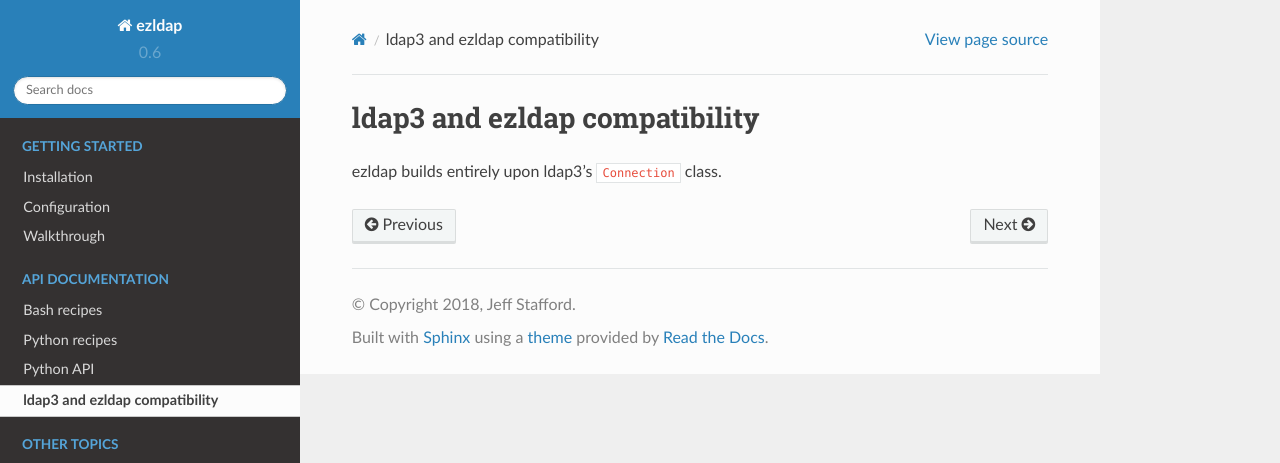
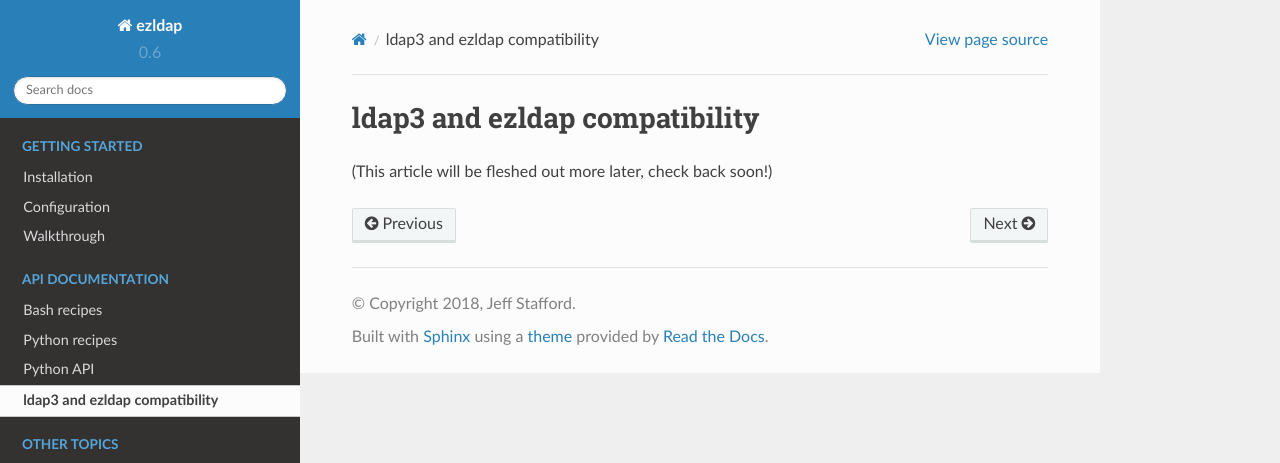
Before and after one commit to jstaf/ezldap, a Sphinx documentation site: the page built from docs/ldap3_differences.rst, in a window 1280 px wide. Shown: the top 463 px of the page. Built offline with Sphinx 7.4.7 and the Read the Docs theme 2.0.0, drawn with Linux system fonts in a browser that asks for light colours.

Commit message:
add disclaimer

```diff
--- a/docs/ldap3_differences.rst
+++ b/docs/ldap3_differences.rst
@@ -1,4 +1,4 @@
 ldap3 and ezldap compatibility
 =================================
 
-ezldap builds entirely upon ldap3's ``Connection`` class.
+(This article will be fleshed out more later, check back soon!)
```
